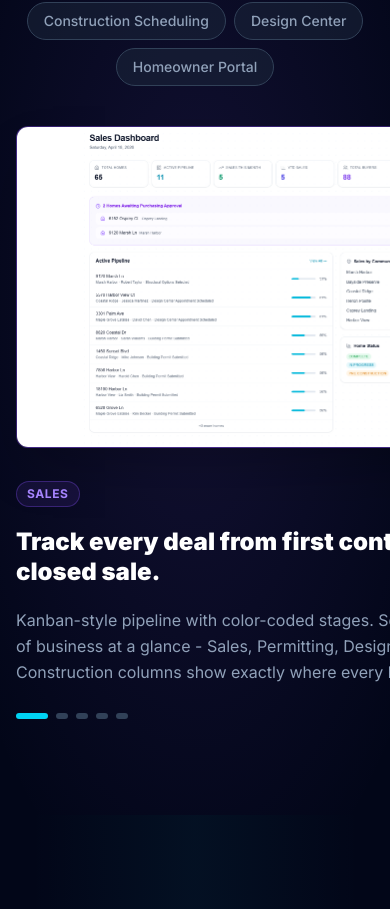
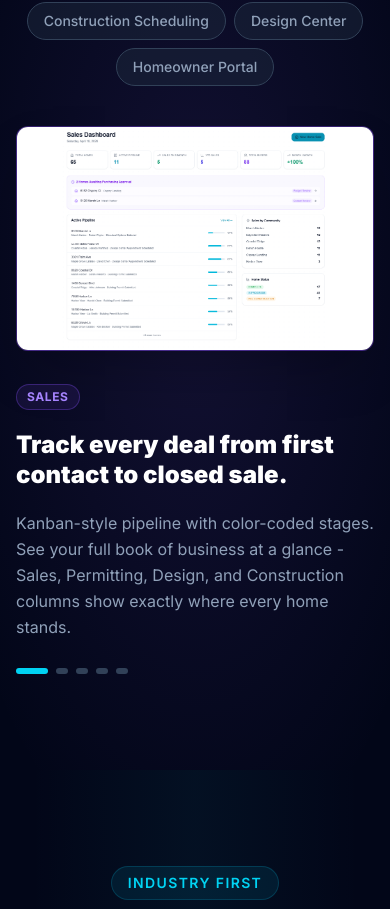
Before and after one commit to Scootermcgavin121/cornerstone-marketing-v2, a Next.js app: page / in a window 390 px wide. Shown: the part 3436-4345 px from the top of the page. Built offline with nearby package versions, Linux system fonts and the light colour scheme.

Commit message:
fix(screenshots): drop minHeight 320px on mobile so screenshots scale to viewport

```diff
--- a/src/components/ScreenshotsSection.tsx
+++ b/src/components/ScreenshotsSection.tsx
@@ -211,7 +211,7 @@ export function ScreenshotsSection() {
                       </div>
                     )}
                     {/* Screenshot */}
-                    <div className="relative w-full" style={{ aspectRatio: "16/10", minHeight: "320px" }}>
+                    <div className="relative w-full sm:min-h-[320px]" style={{ aspectRatio: "16/10" }}>
                       <Image
                         src={current.screenshot}
                         alt={`${current.label} screenshot`}
```
